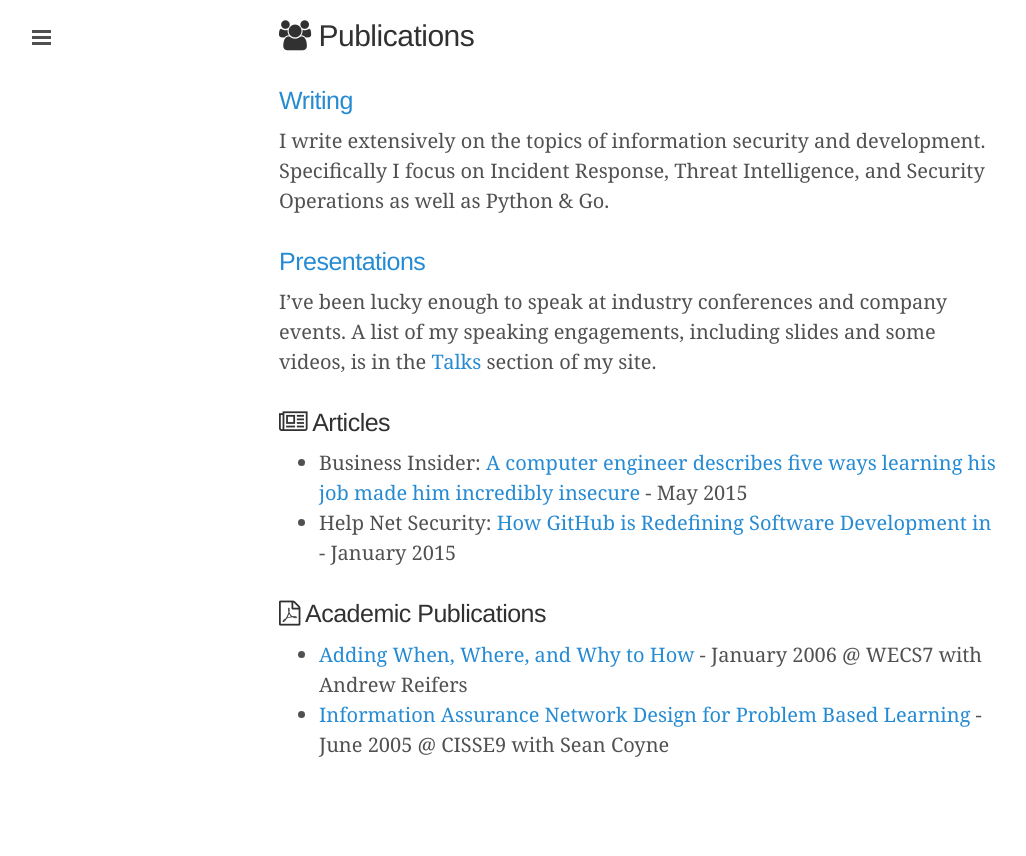
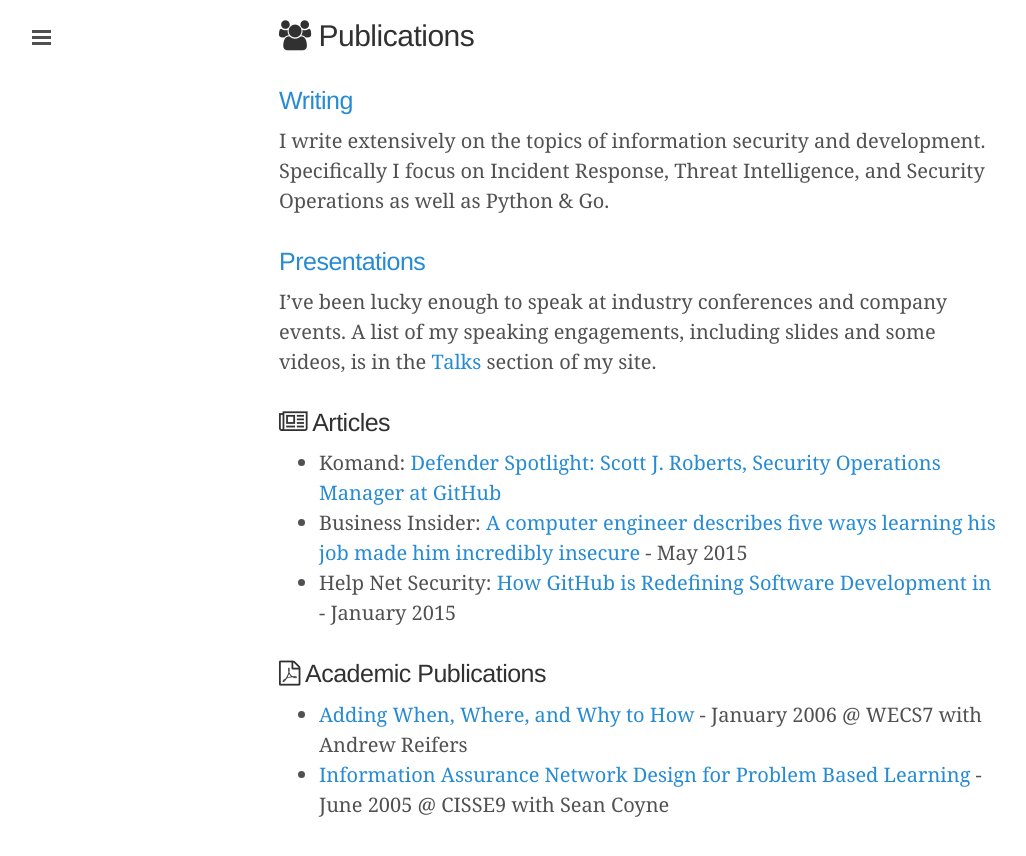
Before and after one commit to sroberts/sroberts.github.io, a Jekyll site: the page built from resume.md, in a window 1280 px wide and 900 px high, scrolled down 4323 px. Shown: the top 856 px of the window, without its empty margins (1-1027 px from the left). Built offline with Jekyll 4.4.1, drawn with Linux system fonts in a browser that asks for light colours; nearby versions of some CDN libraries; comment, search, counter and statistics services are not loaded.

Commit message:
Added Komand Defender Spotlight

```diff
--- a/resume.md
+++ b/resume.md
@@ -114,6 +114,7 @@
 
 ### <i class="fa fa-newspaper-o"></i> Articles
 
+- Komand: [Defender Spotlight: Scott J. Roberts, Security Operations Manager at GitHub](https://blog.komand.com/defender-spotlight-scott-j-roberts-security-operations-manager)
 - Business Insider: [A computer engineer describes five ways learning his job made him incredibly insecure](http://www.businessinsider.com/github-engineer-solves-imposter-syndrome-2015-5) - May 2015
 - Help Net Security: [How GitHub is Redefining Software Development in ](http://www.net-security.org/secworld.php?id=17868) - January 2015
 
```
